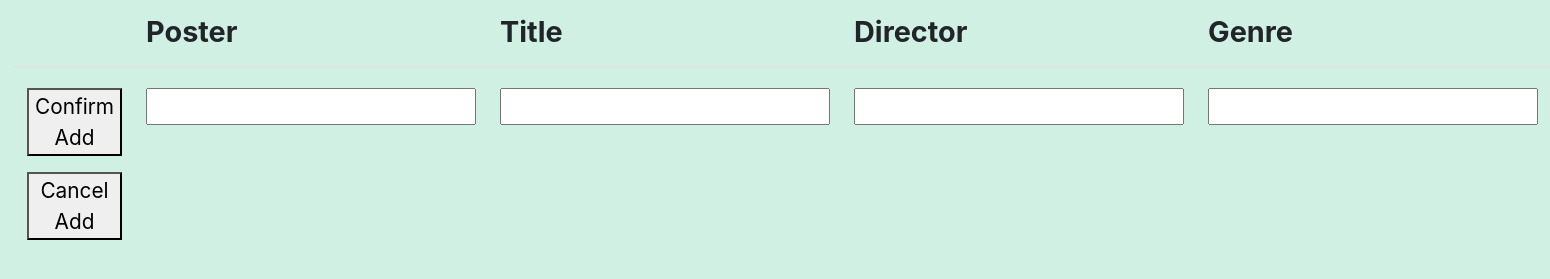
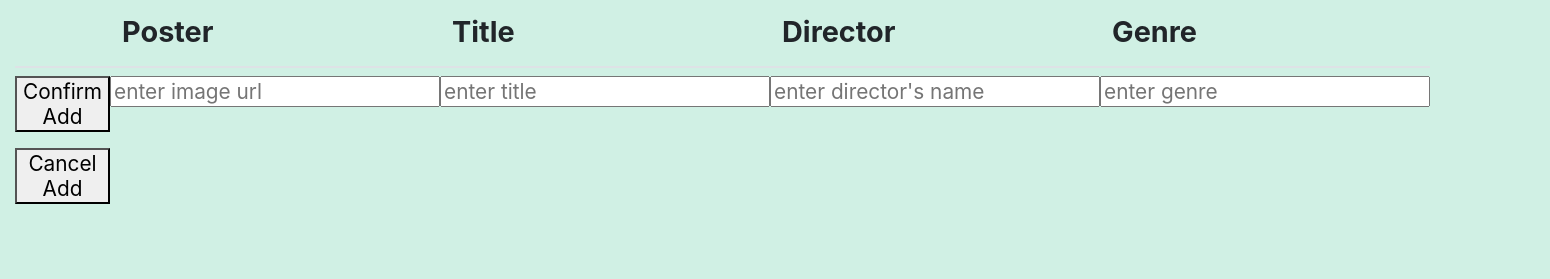
Before and after one commit to Dillon-Tarr/MovieLibrary, a website: page index.html in a window 1280 px wide. Both pictures are taken after a click on the button "Add New". Shown: the part 117-396 px from the top of the page, 1550 px wide, since content can reach past the window. Drawn offline with nearby package versions, Linux system fonts and the light colour scheme; no server answers.

Commit message:
changed backend function for adding a movie to include poster; made the movieInputRow essentially invisble before being populated; made minor naming changes

```diff
--- a/index.html
+++ b/index.html
@@ -37,15 +37,15 @@
                     </tr>
                     </thead>
                     <tbody id="jsonData">
-                        <tr>
+                        <tr id="movieInputRowROW">
                             <td>
-                                <button class="hiddenButton" id="confirmAdd" onclick="addMovie()">Confirm Add</button><br>
-                                <button class="hiddenButton" id="cancelAdd" onclick="refreshPage()">Cancel Add</button>
+                                <button class="hiddenButton movieInputRow" id="confirmAdd" onclick="addMovie()">Confirm Add</button><br>
+                                <button class="hiddenButton movieInputRow" id="cancelAdd" onclick="refreshPage()">Cancel Add</button>
                             </td>
-                            <td><input class="addMovieInputRow" id="poster"></td>
-                            <td><input class="addMovieInputRow" id="title"></td>
-                            <td><input class="addMovieInputRow" id="director"></td>
-                            <td><input class="addMovieInputRow" id="genre"></td>
+                            <td><input class="movieInputRow" id="poster" placeholder="enter image url"></td>
+                            <td><input class="movieInputRow" id="title" placeholder="enter title"></td>
+                            <td><input class="movieInputRow" id="director" placeholder="enter director's name"></td>
+                            <td><input class="movieInputRow" id="genre" placeholder="enter genre"></td>
                         </tr>
 
                     </tbody>
--- a/repository/json-context.js
+++ b/repository/json-context.js
@@ -39,6 +39,7 @@ function create(dataPath, data) {
   const newObjectId = Object.keys(jsonData).length + 1;
   newRecord = {
     id: newObjectId,
+    poster: data.poster,
     title: data.title,
     director: data.director,
     genre: data.genre,
--- a/script.js
+++ b/script.js
@@ -25,8 +25,8 @@ function buildTable(data){
     var $jsonData = $('#jsonData');
     var songTemplate = "" +
     "<tr>" +
-    '<td scope="col"><span id="updateButtons{{id}}"><button class="updateButton" id="updateButton{{id}}" onclick="createUpdateFields({{id}})">Update</button>' +
-    '<button class="hiddenButton" id="confirmUpdate{{id}}" onclick="updateMovie({{id}})">Confirm Update</button>' +
+    '<td scope="col"><span class="updateButtons{{id}}"><button class="updateButton" id="updateButton{{id}}" onclick="createUpdateFields({{id}})">Update</button>' +
+    '<button class="hiddenButton" id="confirmUpdate{{id}}" onclick="updateMovie({{id}})">Confirm Update</button><br>' +
     '<button class="hiddenButton" id="cancelUpdate{{id}}" onclick="refreshPage()">Cancel Update</button></span></td>' +
     '<td class="w-25" id="poster{{id}}"><img src="{{poster}}" class="img-fluid posterImg" alt="Movie Poster"></td>' +
     '<td id="title{{id}}">{{title}}</td>' +
@@ -104,12 +104,9 @@ function updateMovie(id){
 }
 
 function createAddFields(){
-    $(`.addMovieInputRow`).css("display", "initial");
+    $(`.movieInputRow`).css("display", "initial");
     $(`#addButton`).css("display", "none");
-    $(`#confirmAdd`).css("display", "initial");
-    $(`#cancelAdd`).css("display", "initial");
-
-
+    $(`#movieInputRowROW td`).css({"line-height": "initial", "padding": "initial"})
 }
 
 function addMovie(){
--- a/styles.css
+++ b/styles.css
@@ -20,6 +20,10 @@ input{
     display: none;
     margin: .5rem 0rem;
 }
-.addMovieInputRow{
+.movieInputRow{
     display: none;
 }
+#movieInputRowROW td{
+    line-height: 0;
+    padding: 0px;
+}
```
Lines whose indentation alone changed are shown as unchanged.
